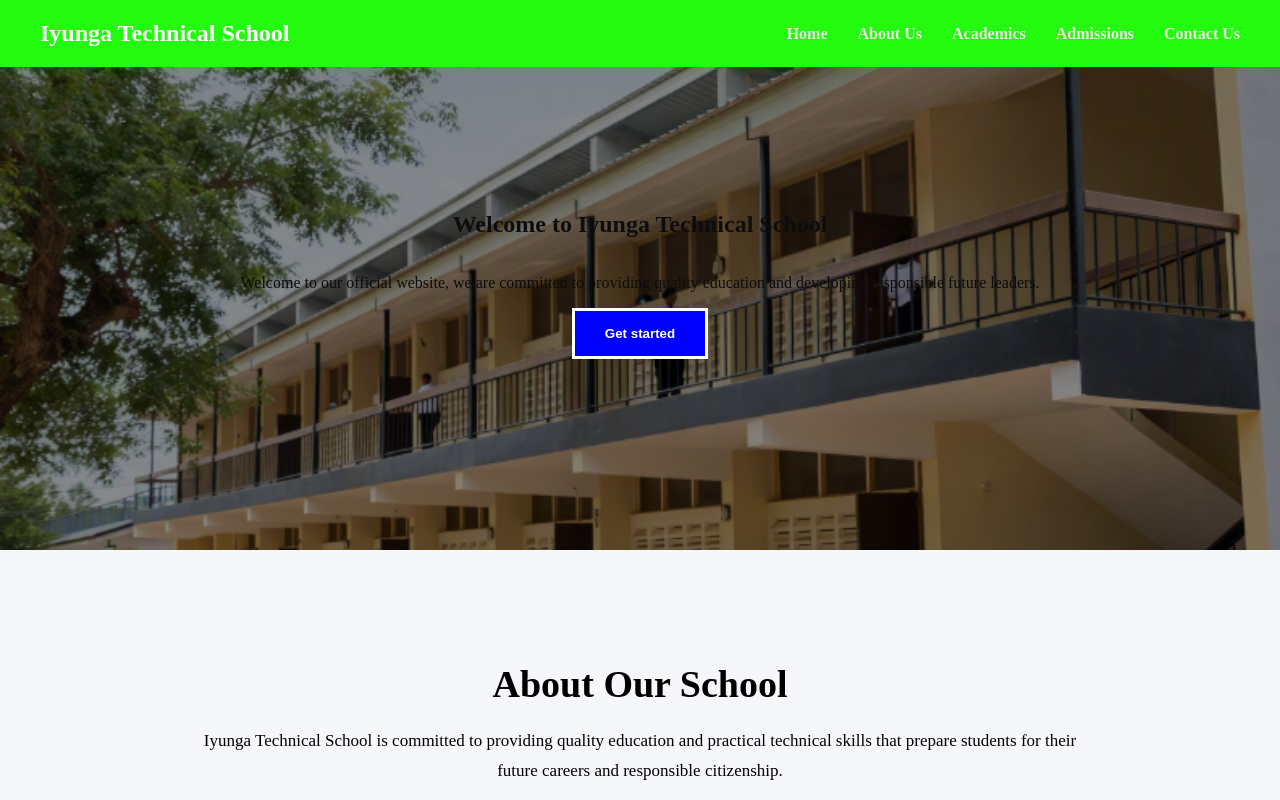
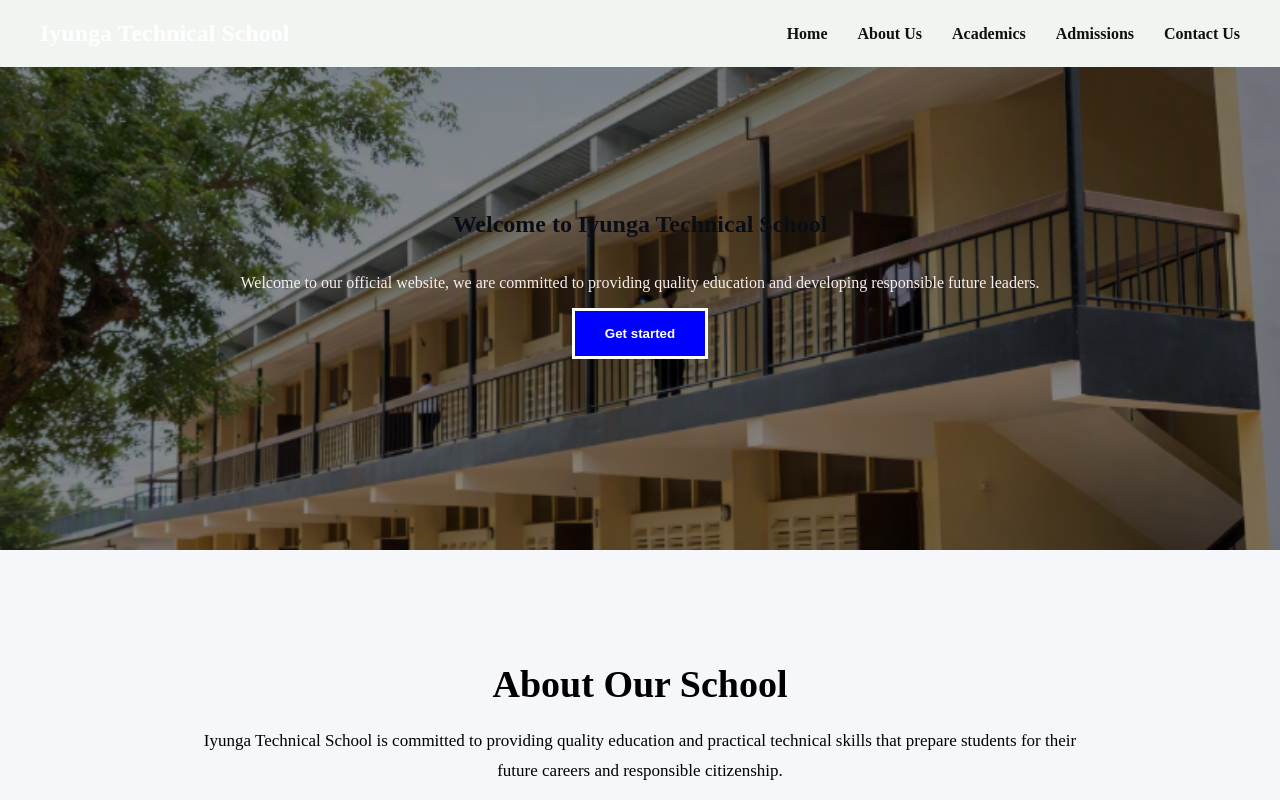
Before and after one commit to kelvinowenya2903-glitch/iyunga-technical-school, a React (Vite) app: page / in a window 1280 px wide. Shown: the top 800 px of the page. Built offline with nearby package versions, Linux system fonts and the light colour scheme.

Commit message:
Update homepage

```diff
--- a/src/App.css
+++ b/src/App.css
@@ -30,7 +30,7 @@
   align-items: center;
   text-align: center;
   position: relative;
-  color: rgb(14, 13, 13);
+  color: rgb(248, 238, 238);
 }
 .hero::before {
   content: "";
@@ -38,7 +38,9 @@
   inset: 0;
   background: rgba(0, 0, 0, 0.45);
 }
-.hero h1,
+.hero h1{
+  color: #111827;
+}
 .hero p,
 .hero button {
   position: relative;
--- a/src/index.css
+++ b/src/index.css
@@ -12,7 +12,7 @@ nav {
 
   padding: 20px 40px;
 
-  background-color: #23fa10;
+  background-color: #f1f5f1;
   color: white;
 
   z-index: 1000;
@@ -32,7 +32,7 @@ nav div {
 
 
 nav a {
-  color: rgb(236, 229, 229);
+  color: rgb(17, 16, 16);
   text-decoration: none;
   font-weight: bold;
   white-space: nowrap;
@@ -52,8 +52,8 @@ body {
   background-color: #f5f5f5;
 }
 .hero button{
-  background-color: #55ebb9;
-  color: rgb(13, 230, 96);
+  background-color: #f3f7f5;
+  color: rgb(225, 231, 227);
   border: none;
   padding: 10px 20px;
   font-weight: bold;
```
